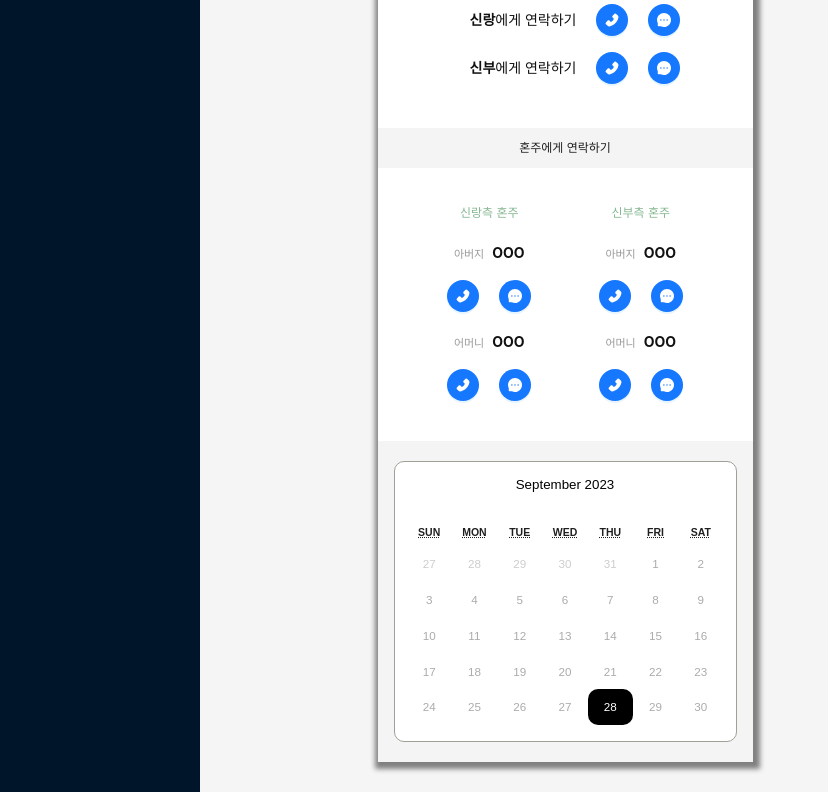
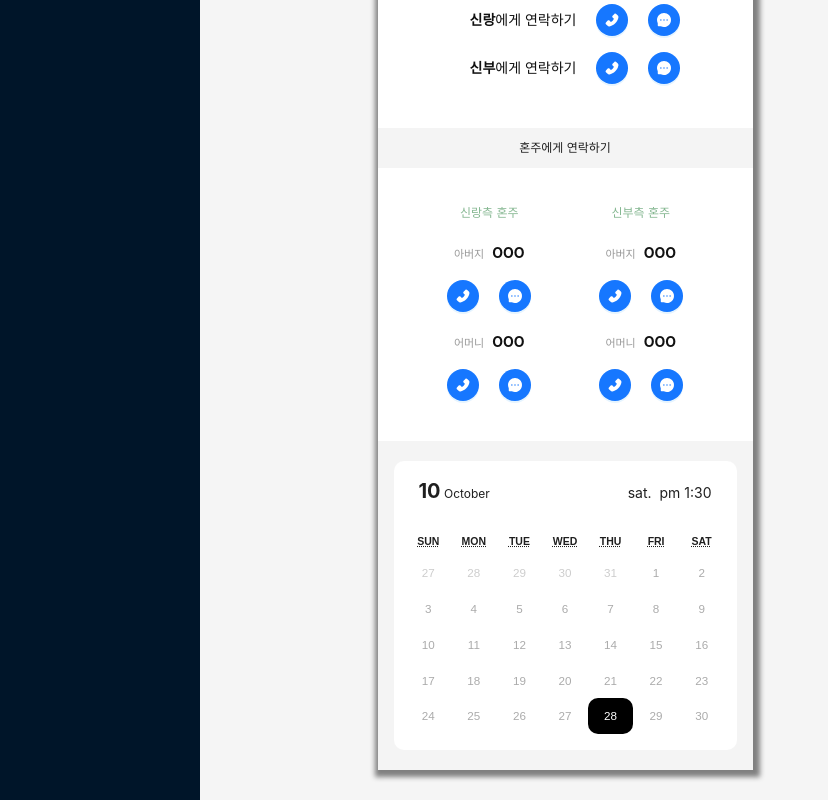
Before and after one commit to JeongGeun/mobileWebEditor, a Next.js app: page /editor in a window 1280 px wide. Shown: the part 1202-2002 px from the top of the page, without its empty margins (0-828 px from the left). Built offline with nearby package versions, Linux system fonts and the light colour scheme.

Commit message:
feat: react-calendar 커스텀 네비게이션 설정

```diff
--- a/src/components/Template/A/Calendar/index.module.scss
+++ b/src/components/Template/A/Calendar/index.module.scss
@@ -1,13 +1,45 @@
 .layout {
   padding: 1.25rem 1rem;
   background-color: #f4f4f4;
-  &:hover {
-    border: 3px dashed black;
+
+  .header {
+    display: flex;
+    justify-content: space-between;
+    align-items: baseline;
+
+    border-top-left-radius: 10px;
+    border-top-right-radius: 10px;
+
+    padding: 0.625rem 1.563rem 0.938rem;
+
+    background-color: white;
+
+    .month {
+      font-size: 0.75rem;
+      line-height: 2.5rem;
+
+      strong {
+        font-size: 1.25rem;
+      }
+    }
+
+    .day {
+      font-size: 0.875rem;
+      span + span {
+        margin-left: 0.5rem;
+      }
+    }
   }
   .calendar {
-    border-radius: 10px;
+    border: none;
+    border-bottom-left-radius: 10px;
+    border-bottom-right-radius: 10px;
     padding: 0 0.75rem 1rem;
     cursor: none;
+
+    :global .react-calendar__navigation__arrow {
+      display: none;
+    }
 
     :global .react-calendar__tile:disabled {
       background-color: white !important;
--- a/src/components/Template/A/Calendar/index.tsx
+++ b/src/components/Template/A/Calendar/index.tsx
@@ -19,6 +19,15 @@ export default function Calendar({ onSectionClick }: CalendarProps) {
 
   return (
     <section className={styles.layout}>
+      <div className={styles.header}>
+        <span className={styles.month}>
+          <strong>10</strong> October
+        </span>
+        <span className={styles.day}>
+          <span>sat.</span>
+          <span>pm 1:30</span>
+        </span>
+      </div>
       <DynamicCalendar
         className={styles.calendar}
         formatDay={(_, date) => dayjs(date).format("D")}
@@ -32,6 +41,7 @@ export default function Calendar({ onSectionClick }: CalendarProps) {
           date.getDate() !== value.getDate() ||
           date.getMonth() !== value.getMonth()
         }
+        showNavigation={false}
       />
     </section>
   );
```
